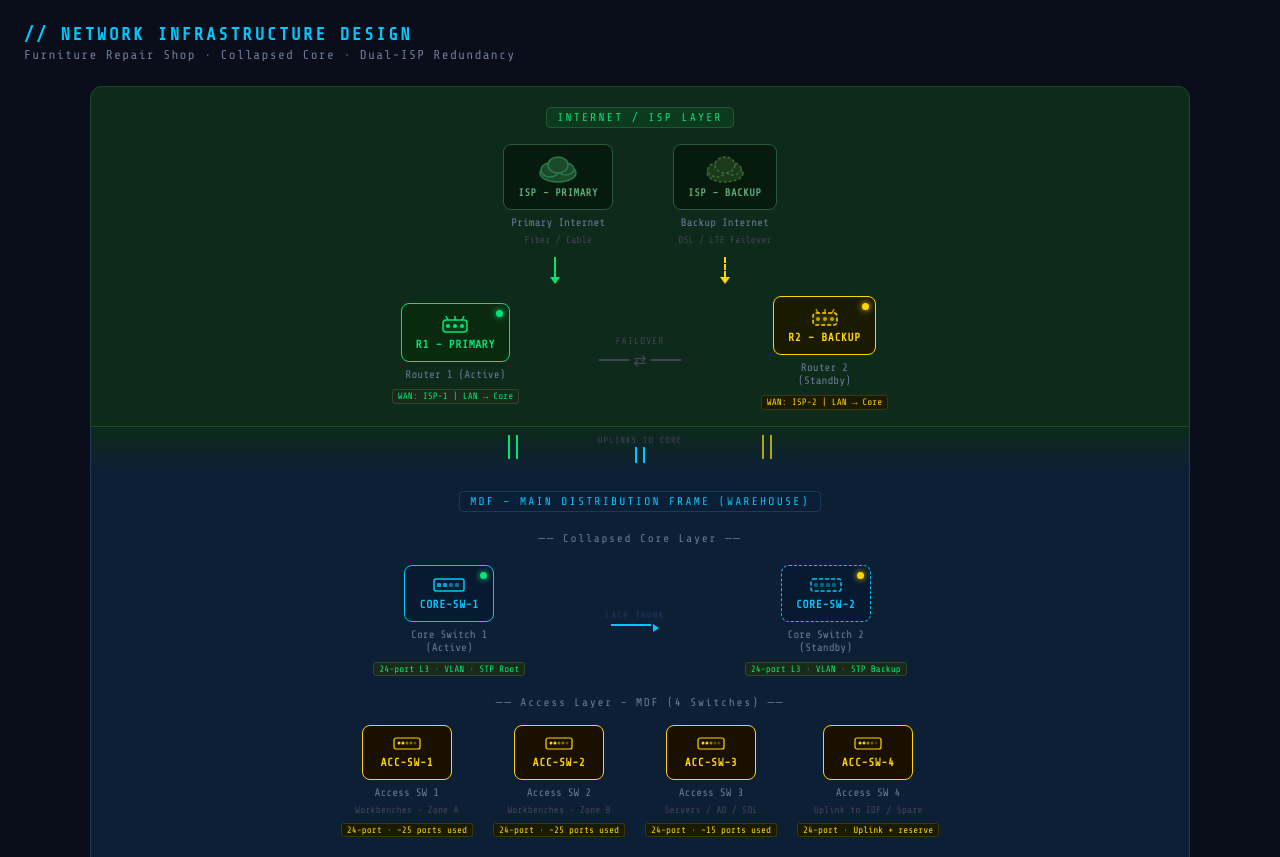
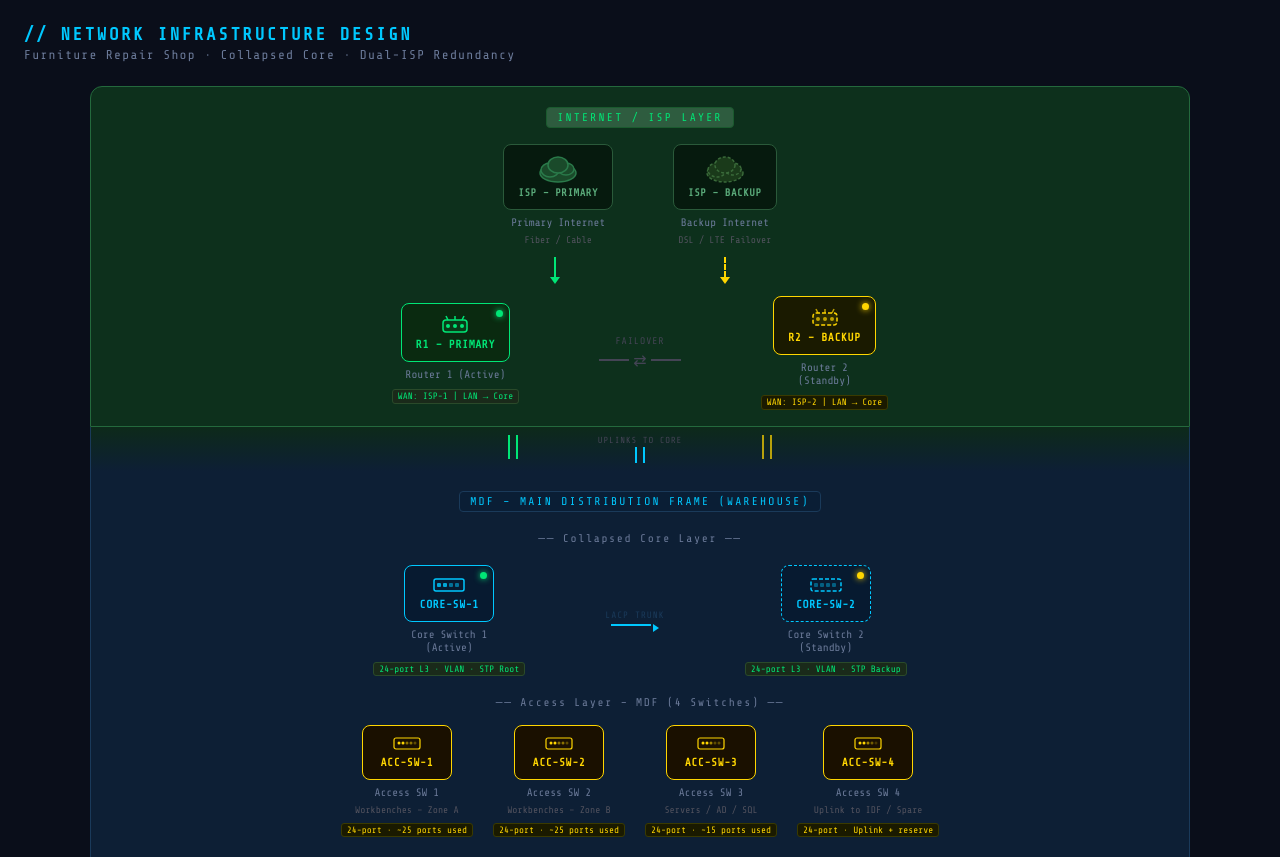
Before and after one commit to fraine83/warehouse_network_design, a plain HTML site: page index.html in a window 1280 px wide. Shown: the top 857 px of the page. Drawn offline with nearby package versions, Linux system fonts and the light colour scheme.

Commit message:
Update styles.css

```diff
--- a/css/styles.css
+++ b/css/styles.css
@@ -1,4 +1,4 @@
-@import url('https://fonts.googleapis.com/css2?family=Share+Tech+Mono&family=Barlow:wght@300;400;600;700&display=swap');
+ @import url('https://fonts.googleapis.com/css2?family=Share+Tech+Mono&family=Barlow:wght@300;400;600;700&display=swap');
 
 :root {
     --bg: #0a0e1a;
@@ -12,7 +12,7 @@
     --dim: #6b7a99;
     --mdf-bg: #0d1f35;
     --idf-bg: #1a1230;
-    --internet-bg: #0d2a1a;
+    --internet-bg: #0d301c;
   }
 
   * { box-sizing: border-box; margin: 0; padding: 0; }
@@ -53,7 +53,7 @@
   /* ── INTERNET LAYER ── */
   .layer-internet {
     background: var(--internet-bg);
-    border: 1.5px solid #1a4a2a;
+    border: 1.5px solid #24693d;
     border-radius: 12px 12px 0 0;
     padding: 20px 24px 16px;
     display: flex;
@@ -72,7 +72,7 @@
     margin-bottom: 4px;
   }
 
-  .layer-internet .layer-label { background: #0d3a1e; color: var(--green); border: 1px solid #1a5a2e; }
+  .layer-internet .layer-label { background: #2e5c3f; color: var(--green); border: 1px solid #1a5a2e; }
   .layer-mdf .layer-label { background: #0a1e35; color: var(--accent); border: 1px solid #1a3a5a; }
   .layer-idf .layer-label { background: #1a0a2e; color: #b57aff; border: 1px solid #3a1a5a; }
 
@@ -155,6 +155,8 @@
   }
 
   .node:hover { transform: translateY(-2px); }
+  .node-box:hover { border-color: var(--text);}
+  .node.node-box:hover { border-color: var(--text);}
 
   .node-box {
     border-radius: 8px;
@@ -183,7 +185,7 @@
 
   .node-sublabel {
     font-size: 0.6rem;
-    color: #445;
+    color: rgb(82, 82, 94);
     font-family: 'Share Tech Mono', monospace;
     text-align: center;
   }
```
